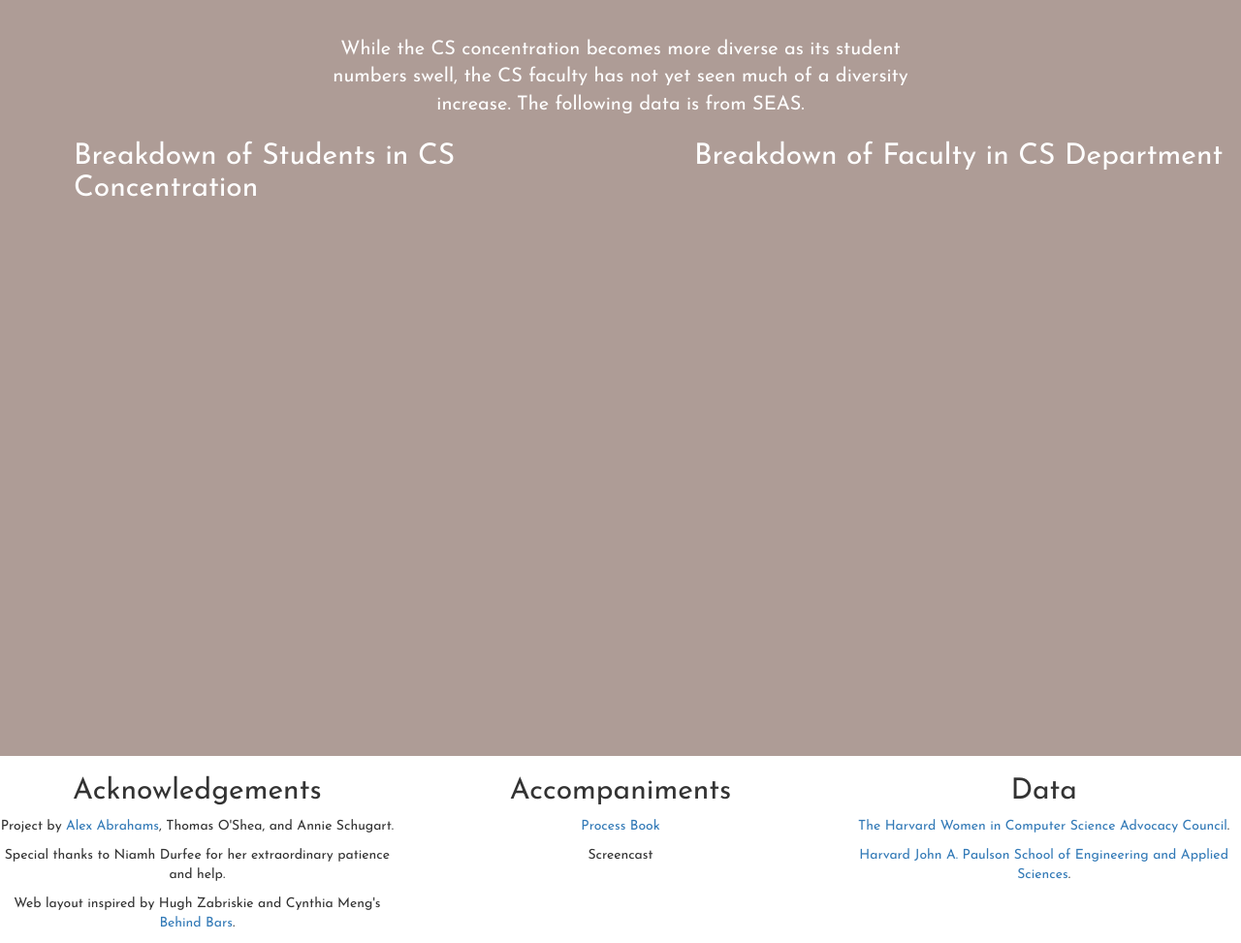
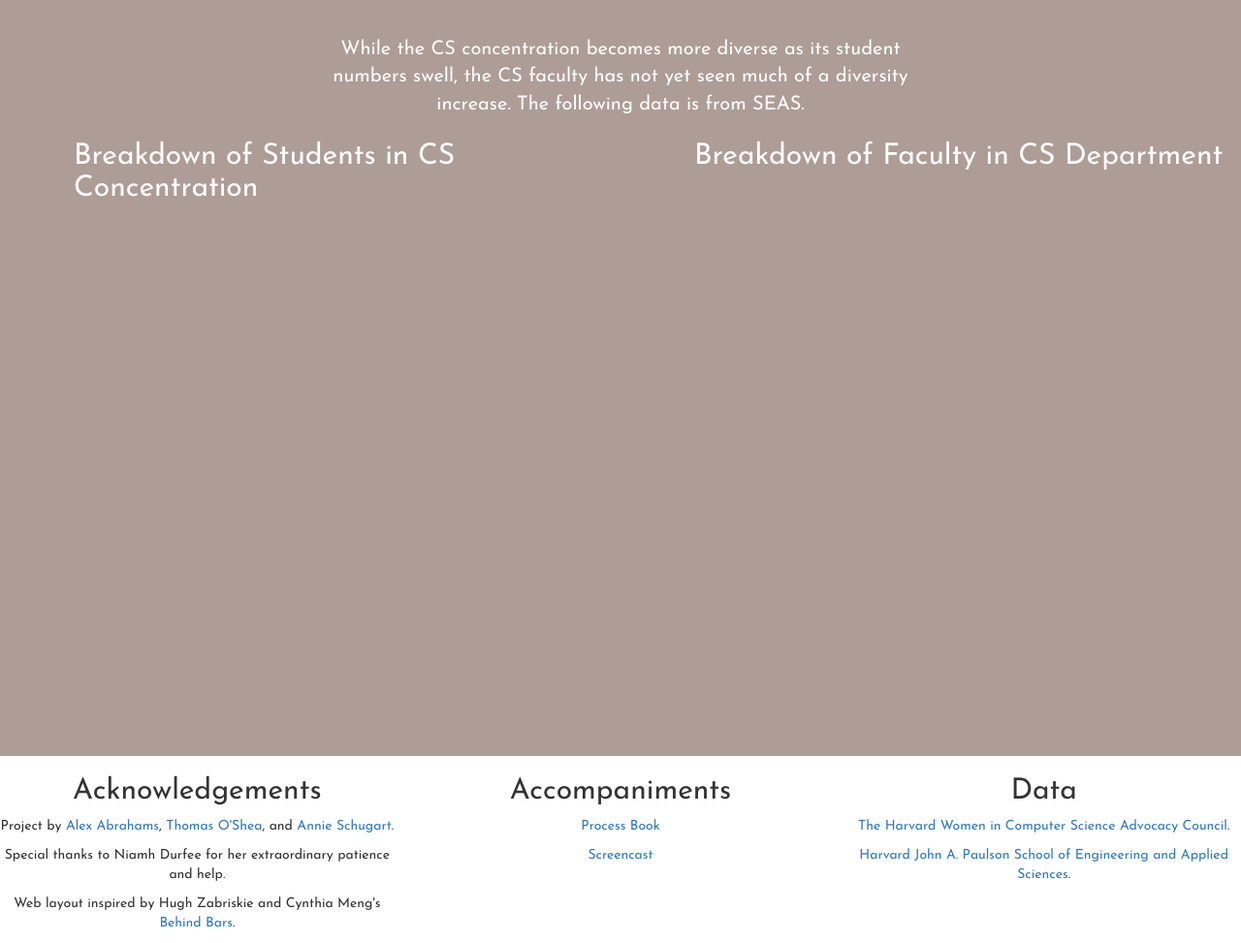
Before and after one commit to aschugart/CS-at-Harvard-Data-Vis, a plain HTML site: page index.html in a window 1280 px wide. Shown: the part 5220-6193 px from the top of the page at 97% size. Drawn offline with Linux system fonts and the light colour scheme; no server answers.

Commit message:
screencast linked

```diff
--- a/index.html
+++ b/index.html
@@ -309,14 +309,14 @@
     <div class="row">
         <div class="col-md-4 credits credits1">
             <h2>Acknowledgements</h2>
-            <p>Project by <a href="http://alexabrahams.co.uk/" target="_blank">Alex Abrahams</a>, Thomas O'Shea, and Annie Schugart.</p>
+            <p>Project by <a href="http://alexabrahams.co.uk/" target="_blank">Alex Abrahams</a>, <a href="https://www.linkedin.com/in/thomasoshea1" target="_blank">Thomas O'Shea</a>, and <a href="https://annieschugart.com/" target="_blank">Annie Schugart</a>.</p>
             <p>Special thanks to Niamh Durfee for her extraordinary patience and help.</p>
             <p>Web layout inspired by Hugh Zabriskie and Cynthia Meng's <a href="http://hughzabriskie.com/cs171"> Behind Bars</a>.</p>
         </div>
         <div class="col-md-4 credits credits2">
             <h2>Accompaniments</h2>
-            <p><a href="https://docs.google.com/document/d/1w9mfi3acP5po_GQzlGn0c-KcTQLe83KnR4z88MLe_HE/edit?usp=sharing">Process Book</a></p>
-            <p>Screencast</p>
+            <p><a href="https://docs.google.com/document/d/1w9mfi3acP5po_GQzlGn0c-KcTQLe83KnR4z88MLe_HE/edit?usp=sharing" target="_blank">Process Book</a></p>
+            <p><a href="https://www.youtube.com/watch?v=g42IJuulTks" target="_blank">Screencast</a></p>
         </div>
         <div class="col-md-4 credits credits3">
             <h2>Data</h2>
```
